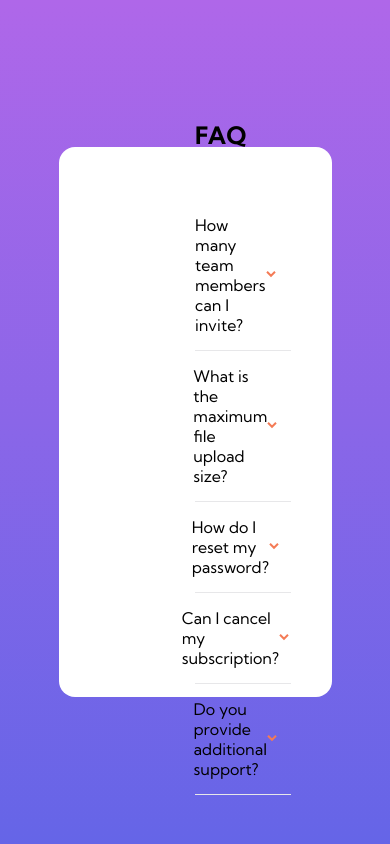
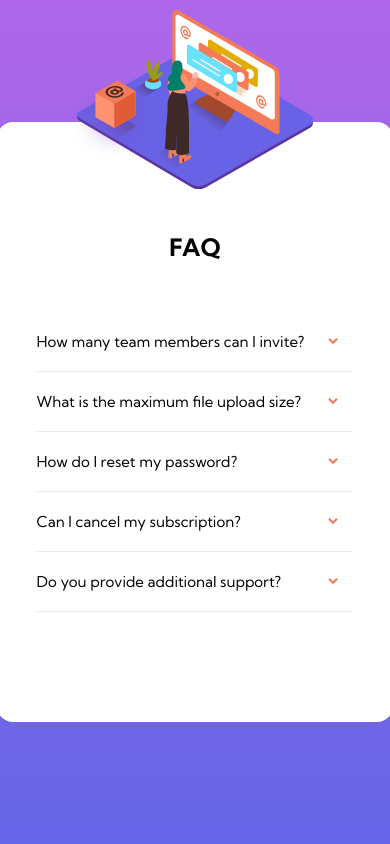
Before and after one commit to PA-frontend-mentor/challenge-04, a plain HTML site: page index.html in a window 390 px wide. Shown: the top 844 px of the page. Drawn offline with Linux system fonts and the light colour scheme.

Commit message:
[ADD] mobile version

```diff
--- a/index.html
+++ b/index.html
@@ -14,15 +14,23 @@
   </head>
   <body>
     <main>
-      <section class="left-part"></section>
+
+      <section class="left-part">
+        <div class="img-wrapper">
+          <img id="top-box" src="./images/bg-pattern-desktop.svg" alt="top box">
+          <img id="woman-img" src="./images/illustration-woman-online-desktop.svg" alt="top box">
+          <img id = "email-box-mobile" src="./images/illustration-box-desktop.svg" alt="email-box">
+        </div>
+        <img id = "email-box" src="./images/illustration-box-desktop.svg" alt="email-box">
+      </section>
+
       <section class="right-part">
         <h1>FAQ</h1>
         <div class="faq-wrapper">
-
         </div>
       </section>
+
     </main>
-
 
     <script src="./app.js"></script>
   </body>
--- a/style.scss
+++ b/style.scss
@@ -13,17 +13,48 @@ body {
   justify-content: center;
   align-items: center;
   background: linear-gradient(to bottom, hsl(273, 75%, 66%), hsl(240, 73%, 65%));
+  overflow: hidden;
 
   main {
     width: 70%;
-    max-width: 1200px;
+    max-width: 1000px;
+    min-width: 864px;
     height: 550px;
     background-color: white;
     border-radius: 1rem;
     display: flex;
+    // overflow: hidden;
 
     .left-part {
       flex: 1;
+      width: 50%;
+      user-select: none;
+
+      .img-wrapper {
+        overflow: hidden;
+
+        #top-box {
+          position: relative;
+          top: -289px;
+          left: -570px;
+        }
+
+        #woman-img {
+          position: relative;
+          top: -870px;
+          left: -80px;
+        }
+      }
+
+      #email-box {
+        position: relative;
+        top: -1100px;
+        left: -130px;
+      }
+
+      #email-box-mobile {
+        display: none;
+      }
     }
 
     .right-part {
@@ -33,6 +64,7 @@ body {
       justify-content: center;
 
       h1 {
+        font-size: 32px;
         margin: 70px 0 50px 0;
         font-weight: 700;
       }
@@ -41,7 +73,7 @@ body {
         flex: 1;
 
         .faq {
-          width: 70%;
+          width: 80%;
           max-width: 400px;
           min-height: 60px;
           padding: 15px 15px 15px 0;
@@ -49,6 +81,7 @@ body {
           flex-direction: column;
           justify-content: center;
           border-bottom: 1px hsl(240, 5%, 91%) solid;
+          user-select: none;
 
           .first-line {
             width: 100%;
@@ -83,3 +116,82 @@ body {
 .reverse {
   transform: rotate(180deg);
 }
+
+@media only screen and (max-width: 1040px) {
+  body {
+    main {
+      flex-direction: column;
+      align-items: center;
+      height: 600px;
+      min-width: 326px;
+      min-width: 396px;
+
+      .left-part {
+        height: 50%;
+        width: 100%;
+
+        .img-wrapper {
+          display: flex;
+          flex-direction: column;
+          justify-content: center;
+          align-items: center;
+          overflow: visible;
+
+          #top-box {
+            transform: scale(0.26);
+            position: relative;
+            top: -499px;
+          }
+
+          #woman-img {
+            transform: scale(0.5);
+            position: relative;
+            top: -1147px;
+            left: 0;
+          }
+
+          #email-box-mobile {
+            display: block;
+            transform: scale(0.45);
+            position: relative;
+            top: -1397px;
+            left: -80px;
+          }
+        }
+        #email-box {
+          display: none;
+        }
+      }
+
+      .right-part {
+        width: 100%;
+        align-items: center;
+        position: relative;
+        top: -260px;
+
+        h1 {
+          font-size: 24px;
+        }
+
+        .faq-wrapper {
+          display: flex;
+          width: 100%;
+          flex-direction: column;
+          justify-content: center;
+          align-items: center;
+
+          .faq {
+            max-width: 500px;
+            // min-width: 350px;
+
+            .first-line {
+              p {
+                font-size: 15px;
+              }
+            }
+          }
+        }
+      }
+    }
+  }
+}
```
Also changed, not shown: style.css, 1 other file.
